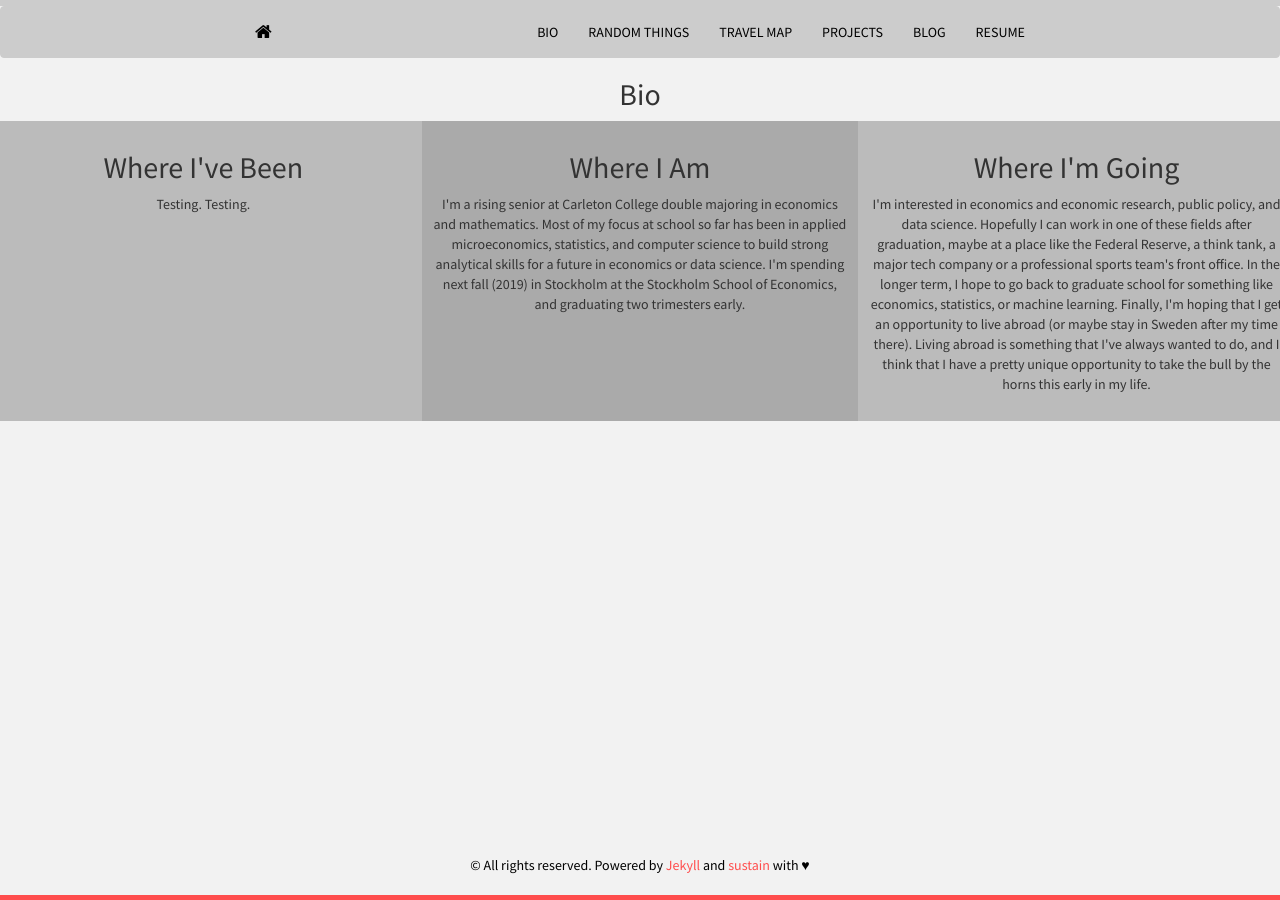
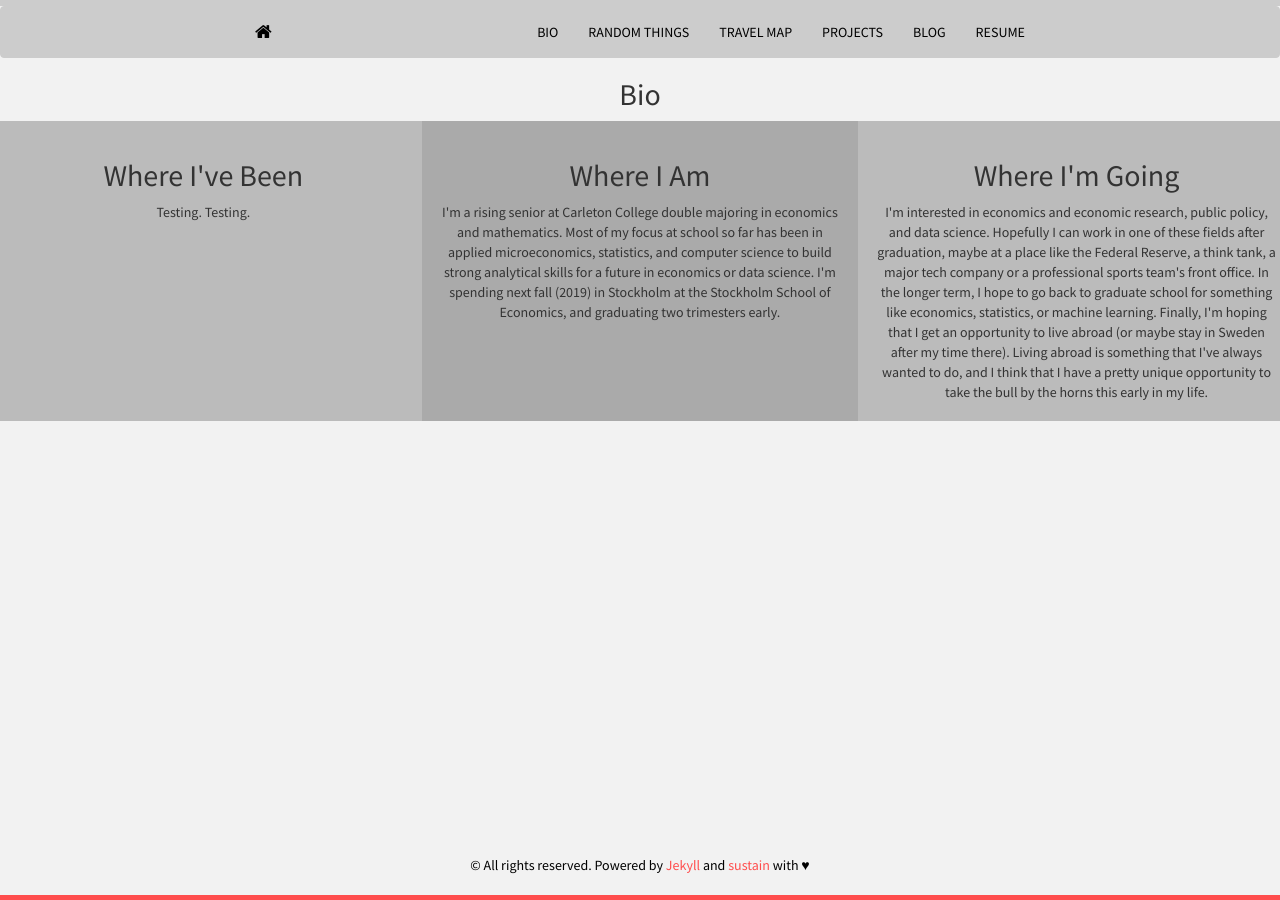
Before and after one commit to mrkaye97/mrkaye97.github.io, a Jekyll site: the page built from bio.html, in a window 1280 px wide. Built offline with Jekyll 4.4.1, drawn with Linux system fonts in a browser that asks for light colours; nearby versions of some CDN libraries.

Commit message:
Update bio.html

```diff
--- a/bio.html
+++ b/bio.html
@@ -25,7 +25,7 @@ Title: Bio
 .column {
   float: left;
   width: 33.33%;
-  padding: 10px;
+  padding: 18px;
   height: 300px; /* Should be removed. Only for demonstration */
 }
 
```
